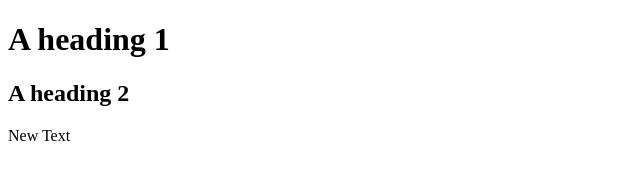
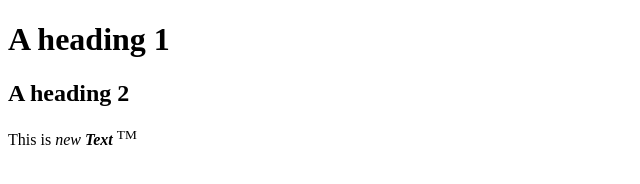
Before and after one commit to lnudds7/assignment1, a plain HTML site: page index.html in a window 1280 px wide. Shown: the full height of the page, 0-640 px from the left. Drawn offline with Linux system fonts and the light colour scheme.

Commit message:
Updated some phrases

```diff
--- a/index.html
+++ b/index.html
@@ -8,6 +8,6 @@
     <body>
         <h1>A heading 1</h1>
         <h2>A heading 2</h2>
-        <p>New Text</p>
+        <p> This is <em>new</em> <strong><em>Text </em></strong><sup>TM</sup></p>
     </body>
 </html>
```
